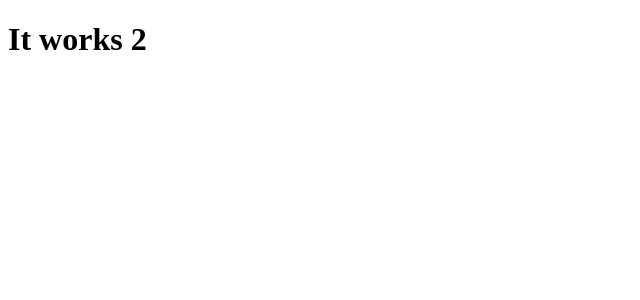
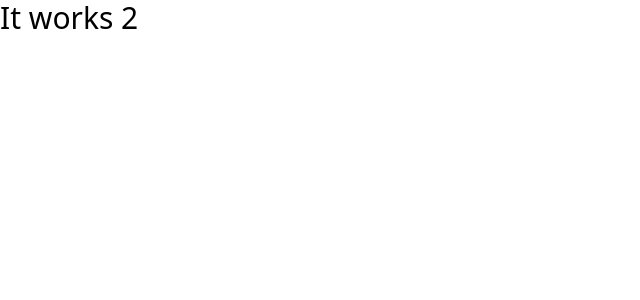
Before and after one commit to AlejandroMilan/rickandmonrty-react, a React app: page / in a window 1280 px wide. Shown: the top 300 px of the page, without its empty margins (0-640 px from the left). Built offline with nearby package versions, Linux system fonts and the light colour scheme.

Commit message:
[FEATURE] Tailwindcss

```diff
--- /dev/null
+++ b/postcss.config.js
@@ -0,0 +1,6 @@
+module.exports = {
+  plugins: {
+    tailwindcss: {},
+    autoprefixer: {},
+  },
+}
--- /dev/null
+++ b/src/assets/css/main.css
@@ -0,0 +1,3 @@
+@tailwind base;
+@tailwind components;
+@tailwind utilities;
--- a/src/components/App.tsx
+++ b/src/components/App.tsx
@@ -1,7 +1,7 @@
 import React from "react";
 
 const App: React.FC = () => {
-  return <h1>It works 2</h1>;
+  return <h1 class="text-3xl">It works 2</h1>;
 };
 
 export default App;
--- a/src/index.tsx
+++ b/src/index.tsx
@@ -2,6 +2,7 @@ import React from "react";
 import { createRoot } from "react-dom/client";
 
 import App from "./components/App";
+import "./assets/css/main.css";
 
 const root = createRoot(document.getElementById("app")!);
 
--- /dev/null
+++ b/tailwind.config.js
@@ -0,0 +1,8 @@
+/** @type {import('tailwindcss').Config} */
+module.exports = {
+  content: ["./src/**/*.{js,jsx,ts,tsx}"],
+  theme: {
+    extend: {},
+  },
+  plugins: [],
+};
--- a/webpack.config.js
+++ b/webpack.config.js
@@ -1,6 +1,9 @@
 const { resolve } = require("path");
+
 const HtmlWebpackPlugin = require("html-webpack-plugin");
 const TerserWebpackPlugin = require("terser-webpack-plugin");
+const MiniCssExtractPlugin = require("mini-css-extract-plugin");
+const CssMinimizerPlugin = require("css-minimizer-webpack-plugin");
 
 const isProd = process.env.NODE_ENV === "production";
 
@@ -12,6 +15,7 @@ const config = {
   output: {
     path: resolve(__dirname, "dist"),
     filename: "main.js",
+    publicPath: "/",
   },
   resolve: {
     extensions: [".js", ".jsx", ".ts", ".tsx"],
@@ -23,6 +27,25 @@ const config = {
         use: "babel-loader",
         exclude: /node_modules/,
       },
+      {
+        test: /\.html$/,
+        use: [{ loader: "html-loader" }],
+      },
+      {
+        test: /\.css$/,
+        use: [
+          "style-loader",
+          "css-loader",
+          {
+            loader: "postcss-loader",
+            options: {
+              postcssOptions: {
+                plugins: [["postcss-preset-env"]],
+              },
+            },
+          },
+        ],
+      },
     ],
   },
   plugins: [
@@ -31,12 +54,15 @@ const config = {
       filename: "index.html",
       inject: "body",
     }),
+    new MiniCssExtractPlugin({
+      filename: "[name].css",
+    }),
   ],
 };
 
 if (isProd) {
   config.optimization = {
-    minimizer: [new TerserWebpackPlugin()],
+    minimizer: [new CssMinimizerPlugin(), new TerserWebpackPlugin()],
   };
 } else {
   config.devServer = {
```
Also changed, not shown: package.json (+11 -1 lines), 1 other file (tests, documents, lock files or other folders).
